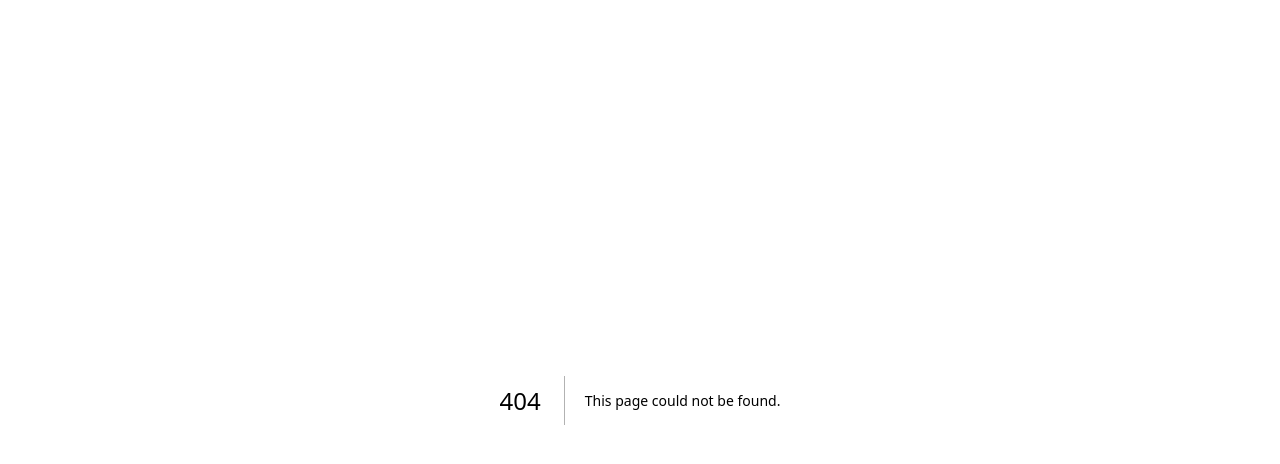
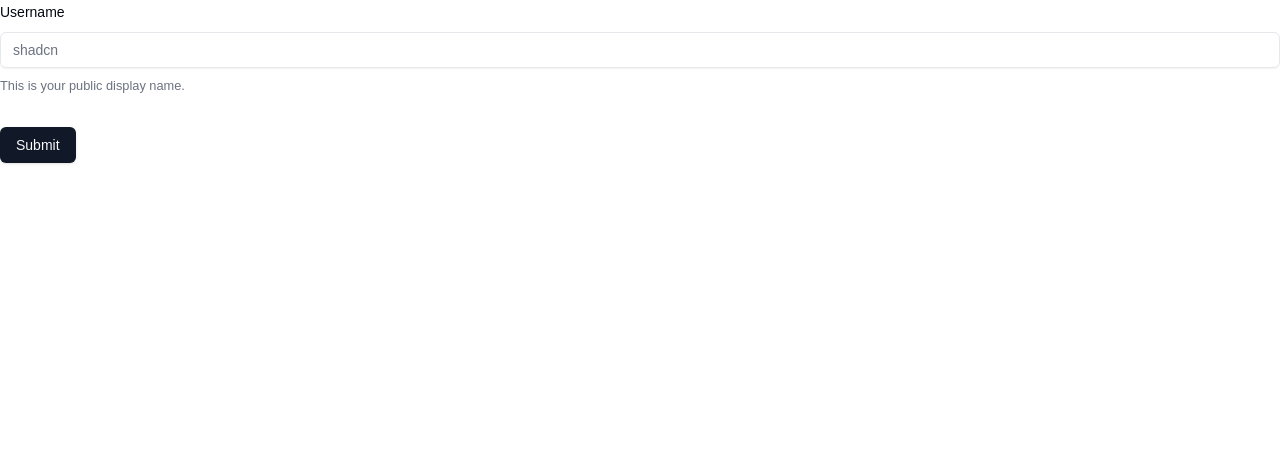
Before and after one commit to GreekBook/greekbook, a Next.js app: page /onboarding in a window 1280 px wide. Before the commit this address had no page. Shown: the top 464 px of the page. Built offline with nearby package versions, Linux system fonts and the light colour scheme.

Commit message:
starting on form for onboarding, in progress im going to bed now.

```diff
--- /dev/null
+++ b/src/app/api/onboarding/route.ts
@@ -0,0 +1,5 @@
+import {NextRequest} from "next/server";
+
+export async function POST(request: NextRequest) {
+
+}
--- /dev/null
+++ b/src/app/onboarding/page.tsx
@@ -0,0 +1,58 @@
+"use client"
+
+import { z } from "zod"
+import {zodResolver} from "@hookform/resolvers/zod";
+import {useForm} from "react-hook-form";
+import {onboardingForm} from "@/lib/forms/onboarding";
+import { Button } from "@/components/ui/button"
+import {
+    Form,
+    FormControl,
+    FormDescription,
+    FormField,
+    FormItem,
+    FormLabel,
+    FormMessage,
+} from "@/components/ui/form"
+import { Input } from "@/components/ui/input"
+import React from "react";
+
+
+export default function Onboarding() {
+    // 1. Define your form.
+    const form = useForm<z.infer<typeof onboardingForm>>({
+        resolver: zodResolver(onboardingForm),
+    })
+
+    // 2. Define a submit handler.
+    function onSubmit(values: z.infer<typeof onboardingForm>) {
+        // Do something with the form values.
+        // ✅ This will be type-safe and validated.
+        console.log(values)
+    }
+
+    // TODO: CONTINUE WORKING ON THIS SHIT.
+    return (
+        <Form {...form}>
+            <form onSubmit={form.handleSubmit(onSubmit)} className="space-y-8">
+                <FormField
+                    control={form.control}
+                    name="name"
+                    render={({ field }) => (
+                        <FormItem>
+                            <FormLabel>Username</FormLabel>
+                            <FormControl>
+                                <Input placeholder="shadcn"  {...field} />
+                            </FormControl>
+                            <FormDescription>
+                                This is your public display name.
+                            </FormDescription>
+                            <FormMessage />
+                        </FormItem>
+                    )}
+                />
+                <Button type="submit">Submit</Button>
+            </form>
+        </Form>
+    )
+}
--- a/src/app/page.tsx
+++ b/src/app/page.tsx
@@ -1,5 +1,6 @@
 import Image from "next/image";
 import PushNotificationManager from "@/components/push-notification-manager";
+import SignIn from "@/components/sign-in";
 export default function Home() {
   return (
     <div className="grid grid-rows-[20px_1fr_20px] items-center justify-items-center min-h-screen p-8 pb-20 gap-16 sm:p-20 font-[family-name:var(--font-geist-sans)]">
@@ -12,6 +13,7 @@
           height={38}
           priority
         />
+        <SignIn />
         <ol className="list-inside list-decimal text-sm text-center sm:text-left font-[family-name:var(--font-geist-mono)]">
           <li className="mb-2">
             Get started by editing{" "}
--- a/src/auth.ts
+++ b/src/auth.ts
@@ -12,6 +12,7 @@
             role: "admin" | "user",
             dateOfBirth: string,
             kycVerified: boolean,
+            onboarded: boolean,
             /**
              * By default, TypeScript merges new interface properties and overwrites existing ones.
              * In this case, the default session user properties will be overwritten,
--- /dev/null
+++ b/src/components/sign-in.tsx
@@ -0,0 +1,14 @@
+import { signIn } from "@/auth"
+
+export default function SignIn() {
+    return (
+        <form
+            action={async () => {
+                "use server"
+                await signIn("google")
+            }}
+        >
+            <button type="submit">Sign in with Google</button>
+        </form>
+    )
+}
--- /dev/null
+++ b/src/components/ui/form.tsx
@@ -0,0 +1,178 @@
+"use client"
+
+import * as React from "react"
+import * as LabelPrimitive from "@radix-ui/react-label"
+import { Slot } from "@radix-ui/react-slot"
+import {
+  Controller,
+  ControllerProps,
+  FieldPath,
+  FieldValues,
+  FormProvider,
+  useFormContext,
+} from "react-hook-form"
+
+import { cn } from "@/lib/utils"
+import { Label } from "@/components/ui/label"
+
+const Form = FormProvider
+
+type FormFieldContextValue<
+  TFieldValues extends FieldValues = FieldValues,
+  TName extends FieldPath<TFieldValues> = FieldPath<TFieldValues>
+> = {
+  name: TName
+}
+
+const FormFieldContext = React.createContext<FormFieldContextValue>(
+  {} as FormFieldContextValue
+)
+
+const FormField = <
+  TFieldValues extends FieldValues = FieldValues,
+  TName extends FieldPath<TFieldValues> = FieldPath<TFieldValues>
+>({
+  ...props
+}: ControllerProps<TFieldValues, TName>) => {
+  return (
+    <FormFieldContext.Provider value={{ name: props.name }}>
+      <Controller {...props} />
+    </FormFieldContext.Provider>
+  )
+}
+
+const useFormField = () => {
+  const fieldContext = React.useContext(FormFieldContext)
+  const itemContext = React.useContext(FormItemContext)
+  const { getFieldState, formState } = useFormContext()
+
+  const fieldState = getFieldState(fieldContext.name, formState)
+
+  if (!fieldContext) {
+    throw new Error("useFormField should be used within <FormField>")
+  }
+
+  const { id } = itemContext
+
+  return {
+    id,
+    name: fieldContext.name,
+    formItemId: `${id}-form-item`,
+    formDescriptionId: `${id}-form-item-description`,
+    formMessageId: `${id}-form-item-message`,
+    ...fieldState,
+  }
+}
+
+type FormItemContextValue = {
+  id: string
+}
+
+const FormItemContext = React.createContext<FormItemContextValue>(
+  {} as FormItemContextValue
+)
+
+const FormItem = React.forwardRef<
+  HTMLDivElement,
+  React.HTMLAttributes<HTMLDivElement>
+>(({ className, ...props }, ref) => {
+  const id = React.useId()
+
+  return (
+    <FormItemContext.Provider value={{ id }}>
+      <div ref={ref} className={cn("space-y-2", className)} {...props} />
+    </FormItemContext.Provider>
+  )
+})
+FormItem.displayName = "FormItem"
+
+const FormLabel = React.forwardRef<
+  React.ElementRef<typeof LabelPrimitive.Root>,
+  React.ComponentPropsWithoutRef<typeof LabelPrimitive.Root>
+>(({ className, ...props }, ref) => {
+  const { error, formItemId } = useFormField()
+
+  return (
+    <Label
+      ref={ref}
+      className={cn(error && "text-destructive", className)}
+      htmlFor={formItemId}
+      {...props}
+    />
+  )
+})
+FormLabel.displayName = "FormLabel"
+
+const FormControl = React.forwardRef<
+  React.ElementRef<typeof Slot>,
+  React.ComponentPropsWithoutRef<typeof Slot>
+>(({ ...props }, ref) => {
+  const { error, formItemId, formDescriptionId, formMessageId } = useFormField()
+
+  return (
+    <Slot
+      ref={ref}
+      id={formItemId}
+      aria-describedby={
+        !error
+          ? `${formDescriptionId}`
+          : `${formDescriptionId} ${formMessageId}`
+      }
+      aria-invalid={!!error}
+      {...props}
+    />
+  )
+})
+FormControl.displayName = "FormControl"
+
+const FormDescription = React.forwardRef<
+  HTMLParagraphElement,
+  React.HTMLAttributes<HTMLParagraphElement>
+>(({ className, ...props }, ref) => {
+  const { formDescriptionId } = useFormField()
+
+  return (
+    <p
+      ref={ref}
+      id={formDescriptionId}
+      className={cn("text-[0.8rem] text-muted-foreground", className)}
+      {...props}
+    />
+  )
+})
+FormDescription.displayName = "FormDescription"
+
+const FormMessage = React.forwardRef<
+  HTMLParagraphElement,
+  React.HTMLAttributes<HTMLParagraphElement>
+>(({ className, children, ...props }, ref) => {
+  const { error, formMessageId } = useFormField()
+  const body = error ? String(error?.message) : children
+
+  if (!body) {
+    return null
+  }
+
+  return (
+    <p
+      ref={ref}
+      id={formMessageId}
+      className={cn("text-[0.8rem] font-medium text-destructive", className)}
+      {...props}
+    >
+      {body}
+    </p>
+  )
+})
+FormMessage.displayName = "FormMessage"
+
+export {
+  useFormField,
+  Form,
+  FormItem,
+  FormLabel,
+  FormControl,
+  FormDescription,
+  FormMessage,
+  FormField,
+}
--- /dev/null
+++ b/src/components/ui/input.tsx
@@ -0,0 +1,25 @@
+import * as React from "react"
+
+import { cn } from "@/lib/utils"
+
+export interface InputProps
+  extends React.InputHTMLAttributes<HTMLInputElement> {}
+
+const Input = React.forwardRef<HTMLInputElement, InputProps>(
+  ({ className, type, ...props }, ref) => {
+    return (
+      <input
+        type={type}
+        className={cn(
+          "flex h-9 w-full rounded-md border border-input bg-transparent px-3 py-1 text-sm shadow-sm transition-colors file:border-0 file:bg-transparent file:text-sm file:font-medium file:text-foreground placeholder:text-muted-foreground focus-visible:outline-none focus-visible:ring-1 focus-visible:ring-ring disabled:cursor-not-allowed disabled:opacity-50",
+          className
+        )}
+        ref={ref}
+        {...props}
+      />
+    )
+  }
+)
+Input.displayName = "Input"
+
+export { Input }
--- /dev/null
+++ b/src/components/ui/label.tsx
@@ -0,0 +1,26 @@
+"use client"
+
+import * as React from "react"
+import * as LabelPrimitive from "@radix-ui/react-label"
+import { cva, type VariantProps } from "class-variance-authority"
+
+import { cn } from "@/lib/utils"
+
+const labelVariants = cva(
+  "text-sm font-medium leading-none peer-disabled:cursor-not-allowed peer-disabled:opacity-70"
+)
+
+const Label = React.forwardRef<
+  React.ElementRef<typeof LabelPrimitive.Root>,
+  React.ComponentPropsWithoutRef<typeof LabelPrimitive.Root> &
+    VariantProps<typeof labelVariants>
+>(({ className, ...props }, ref) => (
+  <LabelPrimitive.Root
+    ref={ref}
+    className={cn(labelVariants(), className)}
+    {...props}
+  />
+))
+Label.displayName = LabelPrimitive.Root.displayName
+
+export { Label }
--- /dev/null
+++ b/src/lib/forms/onboarding.ts
@@ -0,0 +1,6 @@
+import {z} from "zod";
+
+export const onboardingForm = z.object({
+    name: z.string().min(2).max(50).optional(),
+    dateOfBirth: z.date(),
+})
```
Also changed, not shown: package.json (+6 -2 lines), src/lib/db/schema.ts (+4 -3 lines), 1 other file (tests, documents, lock files or other folders).
